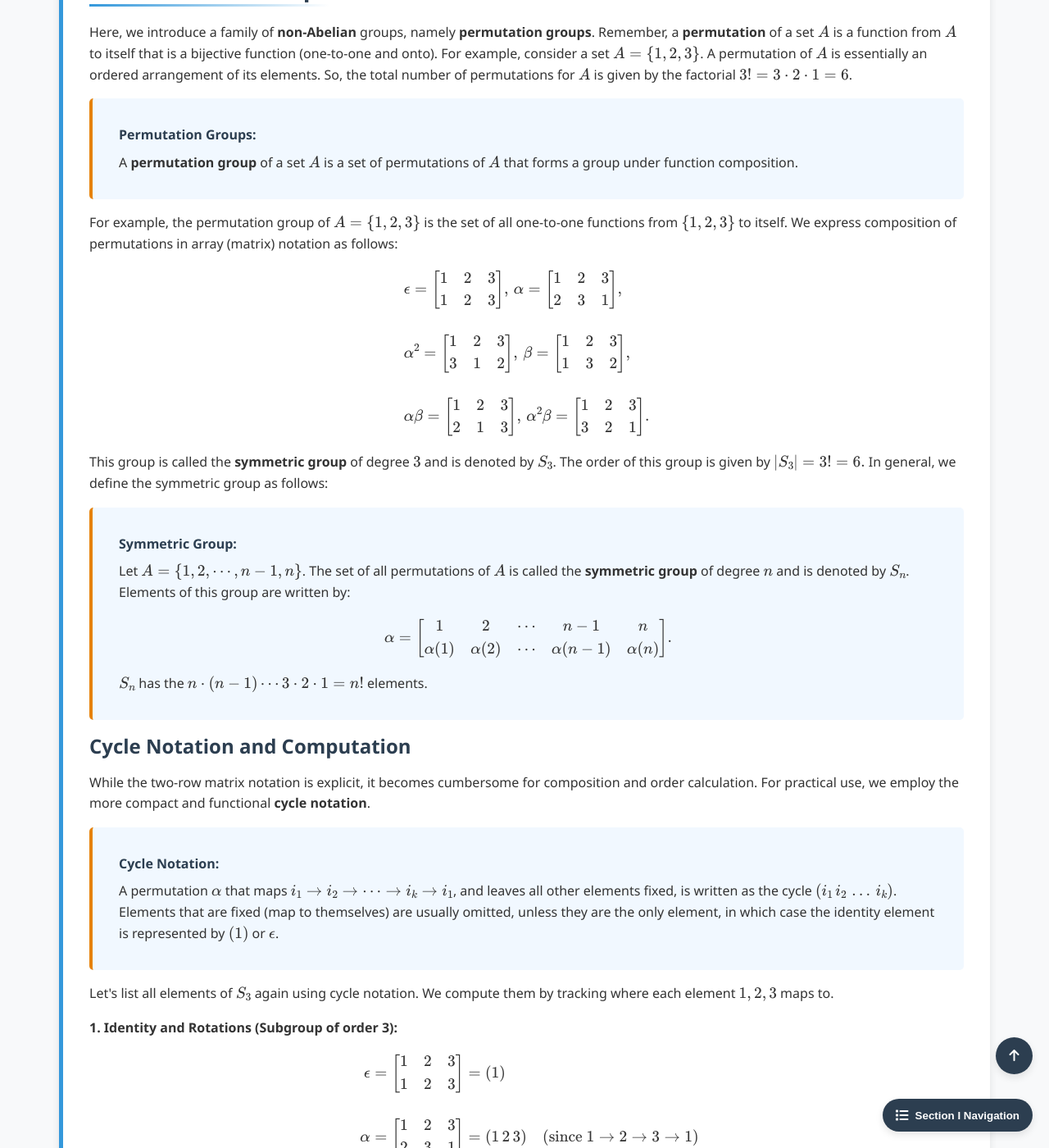
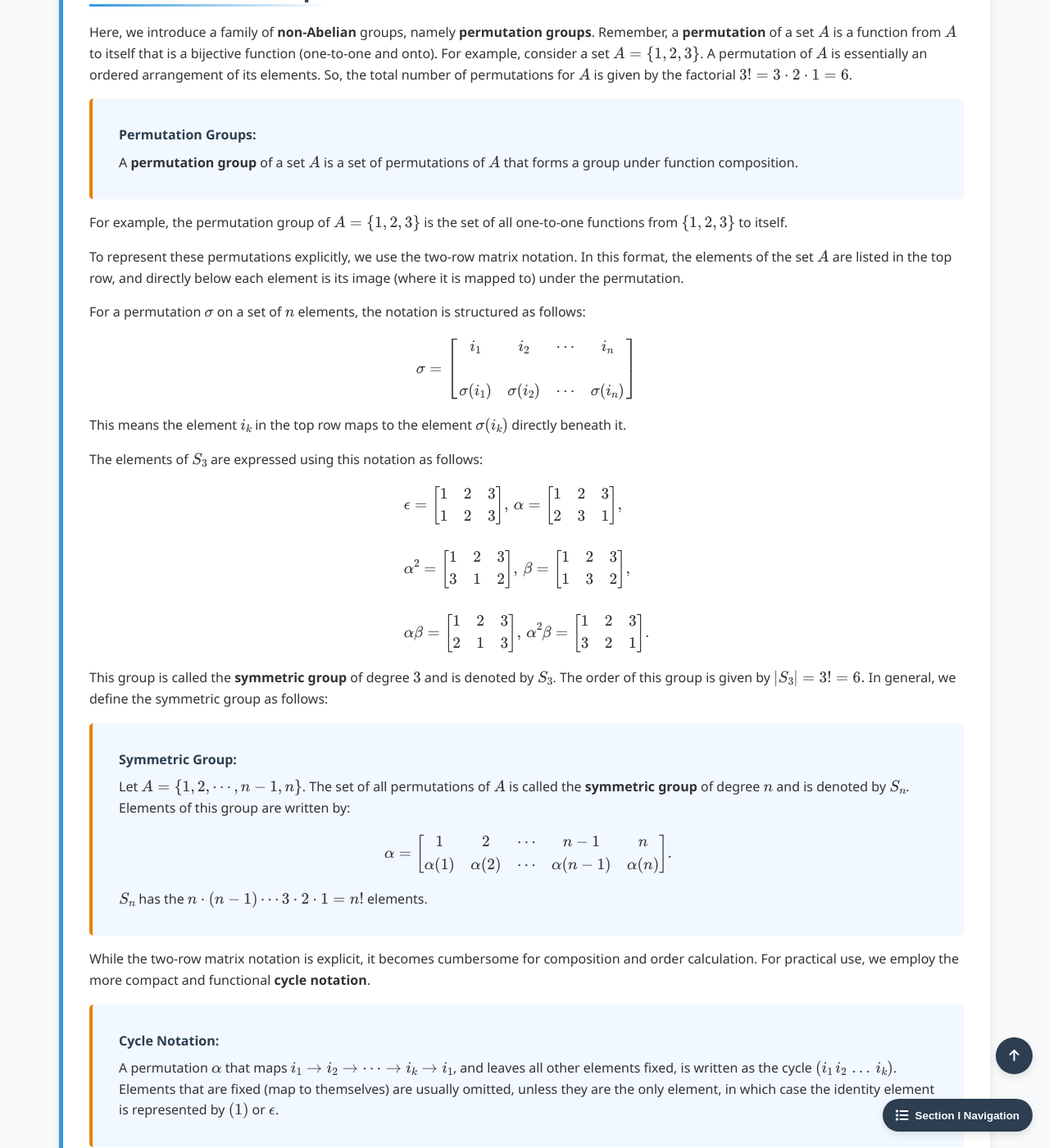
Before and after one commit to Yusukey01/yusukey01.github.io, a Jekyll site: the page built from Mathematics/Linear_algebra/cyclic_groups.html, in a window 1280 px wide and 1400 px high, scrolled down 7118 px. Shown: the whole window at 82% size. Built offline with Jekyll 4.4.1, drawn with Linux system fonts in a browser that asks for light colours.

Commit message:
Start Section I-16 More Finite Group, Permutation groups has been updated

```diff
--- a/Mathematics/Linear_algebra/cyclic_groups.html
+++ b/Mathematics/Linear_algebra/cyclic_groups.html
@@ -417,9 +417,30 @@ uses_python: false
                     under function composition.
                 </div>
 
+
                 <p>
-                    For example, the permutation group of \(A = \{1, 2, 3\}\) is the set of all one-to-one functions from \(\{1, 2, 3\}\) to itself.
-                    We express composition of permutations in array (matrix) notation as follows:
+                    For example, the permutation group of \(A = \{1, 2, 3\}\) is the set of all one-to-one functions
+                    from \(\{1, 2, 3\}\) to itself.
+                </p>
+
+                <p>
+                    To represent these permutations explicitly, we use the two-row matrix notation. In this format, the elements
+                    of the set \(A\) are listed in the top row, and directly below each element is its image (where it is mapped to)
+                    under the permutation.
+                </p>
+
+                <p>
+                    For a permutation \(\sigma\) on a set of \(n\) elements, the notation is structured as follows:
+                    \[
+                    \sigma = \begin{bmatrix} i_{1} & i_{2} & \cdots & i_{n} \\\\
+                                            \sigma(i_{1}) & \sigma(i_{2}) & \cdots & \sigma(i_{n})
+                             \end{bmatrix}
+                    \]
+                    This means the element \(i_k\) in the top row maps to the element \(\sigma(i_k)\) directly beneath it.
+                </p>
+
+                <p>
+                    The elements of \(S_3\) are expressed using this notation as follows:
                     \[
                     \begin{align*}
                     &\epsilon = \begin{bmatrix} 1 & 2 & 3 \\  1 & 2 & 3 \end{bmatrix} , \,  \alpha = \begin{bmatrix} 1 & 2 & 3 \\  2 & 3 & 1 \end{bmatrix}, \\\\
@@ -441,7 +462,6 @@ uses_python: false
                     \(S_n\) has the \(n \cdot (n-1) \cdots 3 \cdot 2 \cdot 1 = n!\) elements.
                 </div>
 
-                <h3>Cycle Notation and Computation</h3>
                 <p>
                     While the two-row matrix notation is explicit, it becomes cumbersome for composition and order calculation.
                     For practical use, we employ the more compact and functional <strong>cycle notation</strong>.
@@ -449,7 +469,10 @@ uses_python: false
 
                 <div class="theorem">
                     <span class="theorem-title">Cycle Notation:</span>
-                    A permutation \(\alpha\) that maps \(i_1 \to i_2 \to \cdots \to i_k \to i_1\), and leaves all other elements fixed, is written as the cycle \(\left(i_{1}\, i_{2}\, \ldots\, i_{k}\right)\). Elements that are fixed (map to themselves) are usually omitted, unless they are the only element, in which case the identity element is represented by \((1)\) or \(\epsilon\).
+                    A permutation \(\alpha\) that maps \(i_1 \to i_2 \to \cdots \to i_k \to i_1\), and leaves all other elements fixed,
+                    is written as the cycle \(\left(i_{1}\, i_{2}\, \ldots\, i_{k}\right)\). Elements that are fixed (map to themselves)
+                    are usually omitted, unless they are the only element, in which case the identity element is represented by \((1)\)
+                    or \(\epsilon\).
                 </div>
 
                 <p>
```
